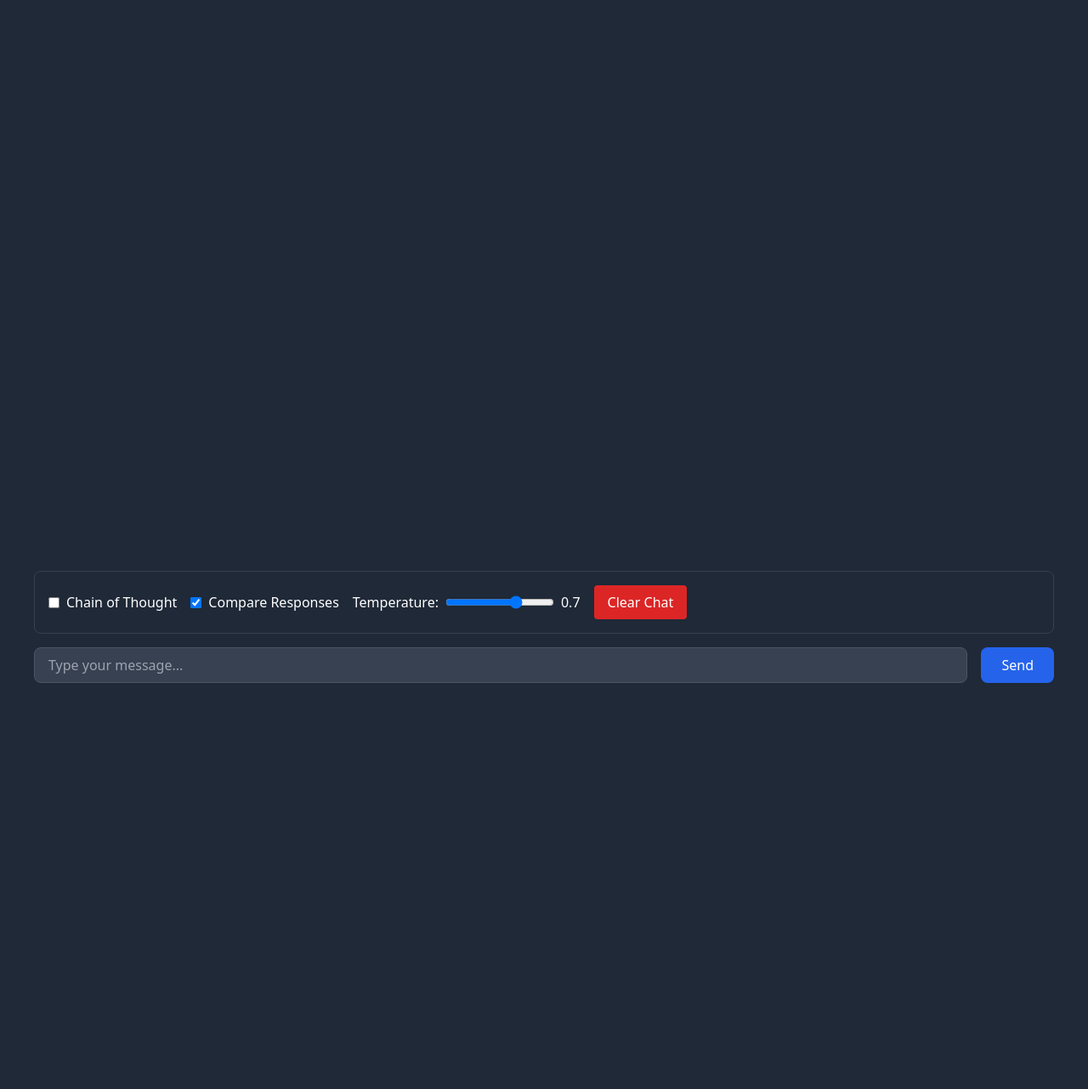
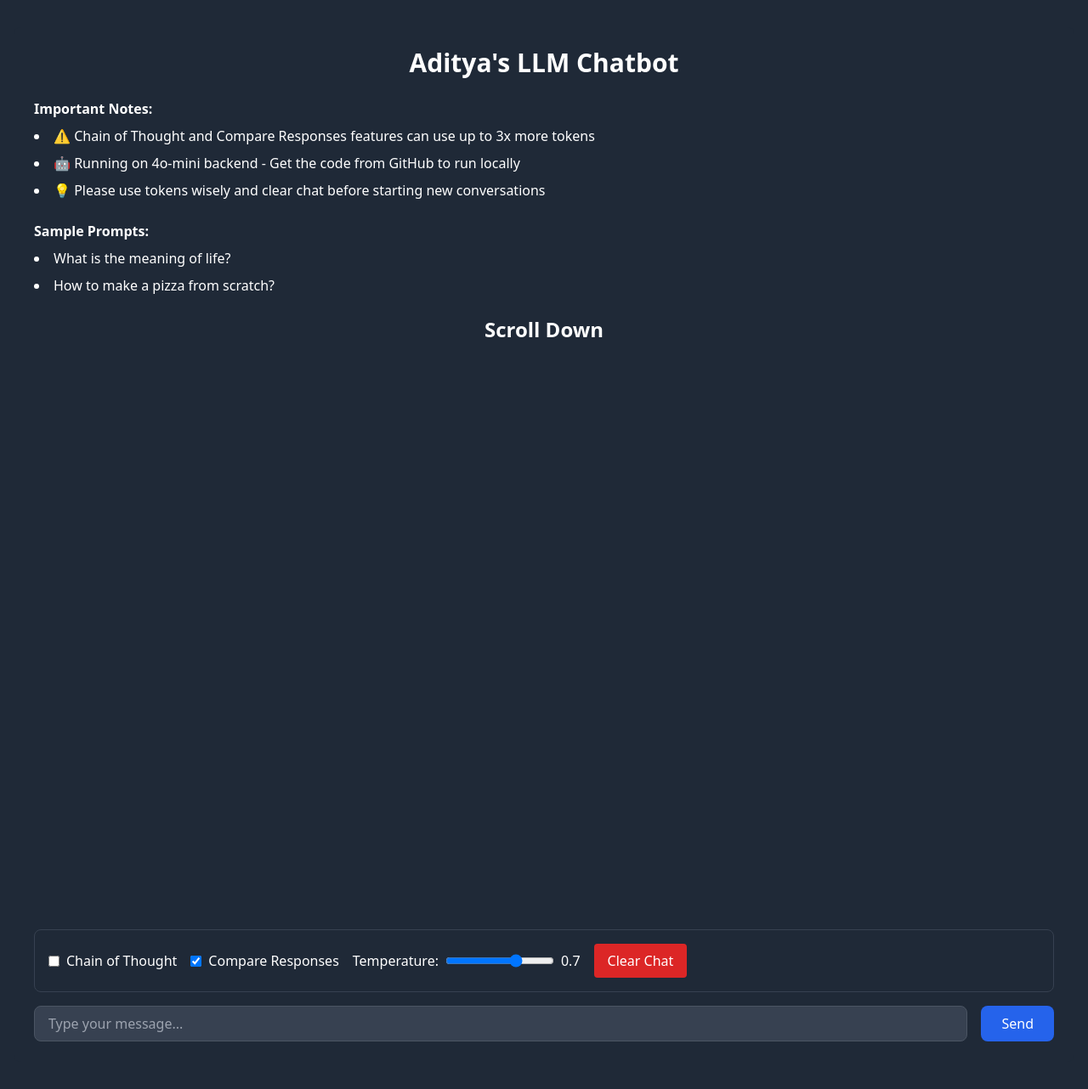
Before and after one commit to adityaanilraut/ChatBot-Chain-of-Thought, a Flask app: page / in a window 1280 px wide. Shown: the whole page at 85% size. Before the commit the page ends 804 px from the top, so only its background shows below. Run offline with Flask 3, Linux system fonts and the light colour scheme.

Commit message:
Update index.html

```diff
--- a/templates/index.html
+++ b/templates/index.html
@@ -7,7 +7,8 @@
     <link href="https://cdn.jsdelivr.net/npm/tailwindcss@2.2.19/dist/tailwind.min.css" rel="stylesheet">
     <style>
         .chat-container {
-            height: calc(100vh - 200px);
+            height: calc(100vh - 150px); /* Keep this height */
+            overflow-y: scroll; /* Enable scrolling */
         }
         .message {
             max-width: 70%;
@@ -65,6 +66,28 @@
     <div class="container mx-auto px-4 py-8">
         <div class="bg-gray-800 rounded-lg p-6">
             <!-- Chat Display -->
+            <h1 class="text-3xl font-bold text-white mb-6 text-center">Aditya's LLM Chatbot</h1>
+
+            <!-- Notes Section -->
+            <div class="note-box text-white mb-6">
+                <h2 class="font-bold mb-2">Important Notes:</h2>
+                <ul class="list-disc list-inside space-y-2">
+                    <li>⚠️ Chain of Thought and Compare Responses features can use up to 3x more tokens</li>
+                    <li>🤖 Running on 4o-mini backend - Get the code from GitHub to run locally</li>
+                    <li>💡 Please use tokens wisely and clear chat before starting new conversations</li>
+                </ul>
+            </div>
+
+            <!-- Sample Prompts Section -->
+            <div class="sample-prompts text-white mb-6">
+                <h2 class="font-bold mb-2">Sample Prompts:</h2>
+                <ul class="list-disc list-inside space-y-2">
+                    <li>What is the meaning of life?</li>
+                    <li>How to make a pizza from scratch?</li>
+                </ul>
+
+            </div>
+            <h1 class="text-2xl font-bold text-white mb-6 text-center">Scroll Down</h1>
             <div id="chat-display" class="chat-container overflow-y-auto mb-4">
                 {% for message in conversation %}
                     <div class="message {% if message.role == 'user' %}user-message{% else %}bot-message{% endif %}">
@@ -191,7 +214,7 @@
                 }
             }
 
-            async function appendMessage(role, content, timestamp = new Date().toLocaleTimeString(), animate = false) {
+            async function appendMessage(role, content, timestamp = new Date().toLocaleTimeString(), animate = true) {
                 const messageDiv = document.createElement('div');
                 messageDiv.className = `message ${role}-message`;
 
```
